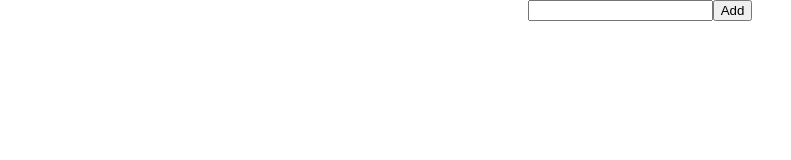
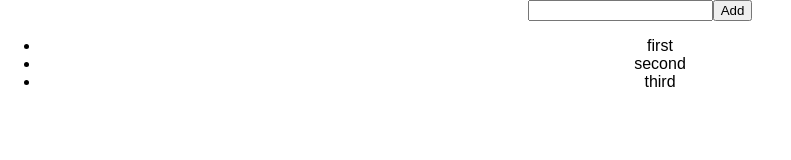
Before and after one commit to Rafalcho/todo-react-app, a React (Create React App) app: page / in a window 1280 px wide. Shown: the top 160 px of the page, without its empty margins (0-791 px from the left). Built offline with nearby package versions, Linux system fonts and the light colour scheme.

Commit message:
todolist component

```diff
--- a/src/App.js
+++ b/src/App.js
@@ -1,12 +1,18 @@
 import React, { Component } from 'react';
 import './App.css';
 import {TodoInput} from './components/TodoInput';
+import {TodoList} from './components/TodoList';
 
 class App extends Component {
   constructor(props) {
     super(props);
     this.state = {
       newTodo: '',
+      todoItems: [
+        {id: 1, name: 'first', isDone: false},
+        {id: 2, name: 'second', isDone: false},
+        {id: 3, name: 'third', isDone: false}
+      ],
     }
   }
 
@@ -29,6 +35,9 @@ class App extends Component {
           handleInputChange={this.handleInputChange}
           handleSubmit={this.handleSubmit}
         />
+      <TodoList
+        todoItems={this.state.todoItems}
+      />
       </div>
     );
   }
--- /dev/null
+++ b/src/components/TodoList.js
@@ -0,0 +1,14 @@
+import React from 'react';
+import PropTypes from 'prop-types';
+
+export const TodoList = (props) => (
+  <ul className='todo-list'>
+    {props.todoItems.map(item => (
+      <li>{item.name}</li>
+    ))}
+  </ul>
+);
+
+TodoList.propTypes = {
+  todoItems: PropTypes.array.isRequired,
+};
```
